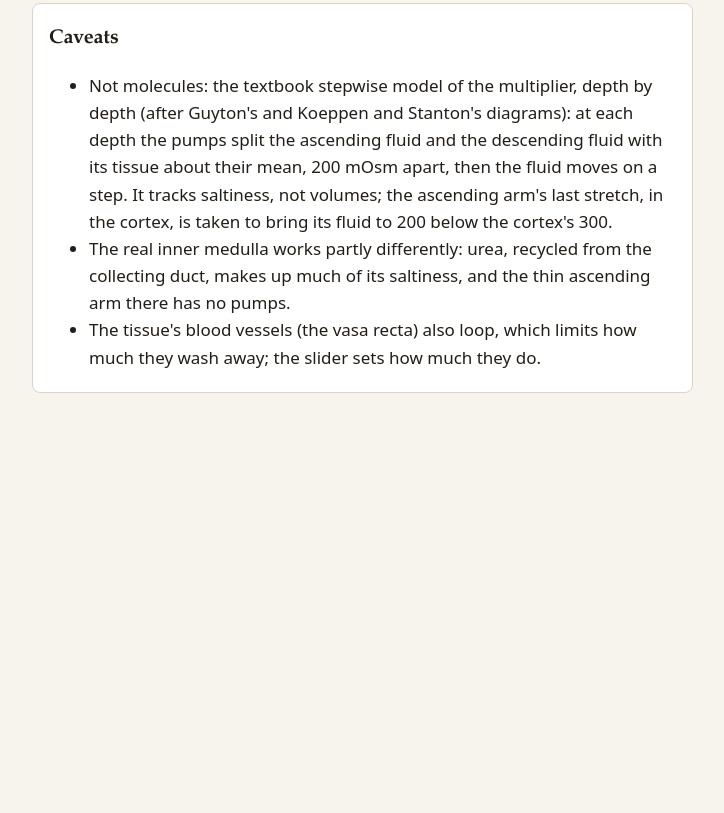
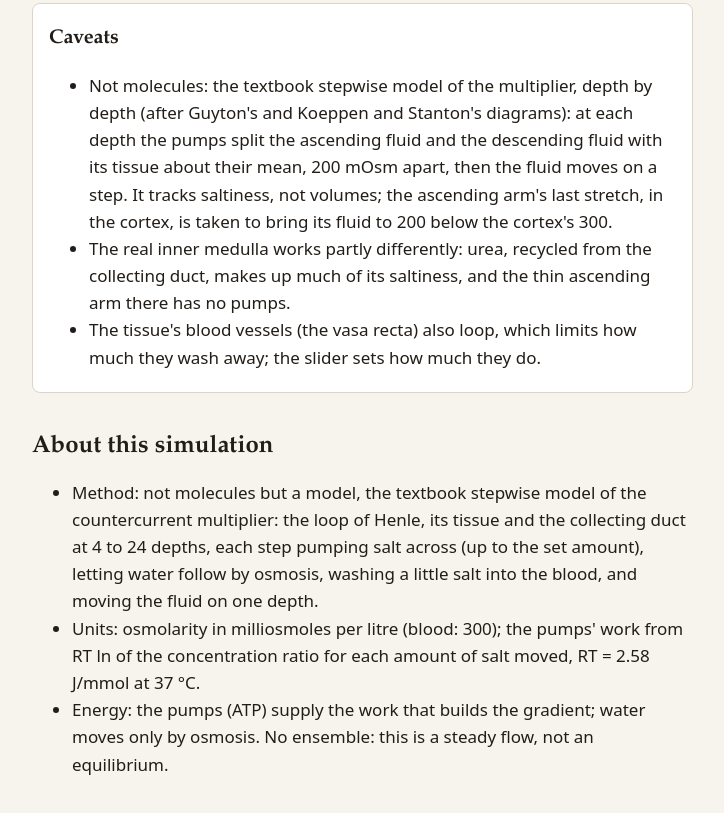
Before and after one commit to kshitijl/micrographia, a website built with Vite: page web/pages/kidney/index.html in a window 1280 px wide. Shown: the part 2555-3368 px from the top of the page, without its empty margins (64-788 px from the left). Before the commit the page ends 3012 px from the top, so only its background shows below. Built offline with nearby package versions, Linux system fonts and the light colour scheme.

Commit message:
about test: any method, stated; kidney page's About section
Co-Authored-By: Claude Opus 5.5 <noreply@anthropic.com>

```diff
--- a/web/pages/kidney/index.html
+++ b/web/pages/kidney/index.html
@@ -105,6 +105,19 @@
               slider sets how much they do.</li>
           </ul>
         </div>
+        <section class="about-sim" id="about-sim">
+          <h2>About this simulation</h2>
+          <ul>
+            <li>Method: not molecules but a model, the textbook stepwise model of the countercurrent multiplier: the
+              loop of Henle, its tissue and the collecting duct at 4 to 24 depths, each step pumping salt across
+              (up to the set amount), letting water follow by osmosis, washing a little salt into the blood, and
+              moving the fluid on one depth.</li>
+            <li>Units: osmolarity in milliosmoles per litre (blood: 300); the pumps' work from RT ln of the
+              concentration ratio for each amount of salt moved, RT = 2.58 J/mmol at 37 °C.</li>
+            <li>Energy: the pumps (ATP) supply the work that builds the gradient; water moves only by osmosis.
+              No ensemble: this is a steady flow, not an equilibrium.</li>
+          </ul>
+        </section>
       </article>
     </main>
     <script type="module" src="./main.ts"></script>
```
Also changed, not shown: web/tests/about.spec.ts (+4 -2 lines).
